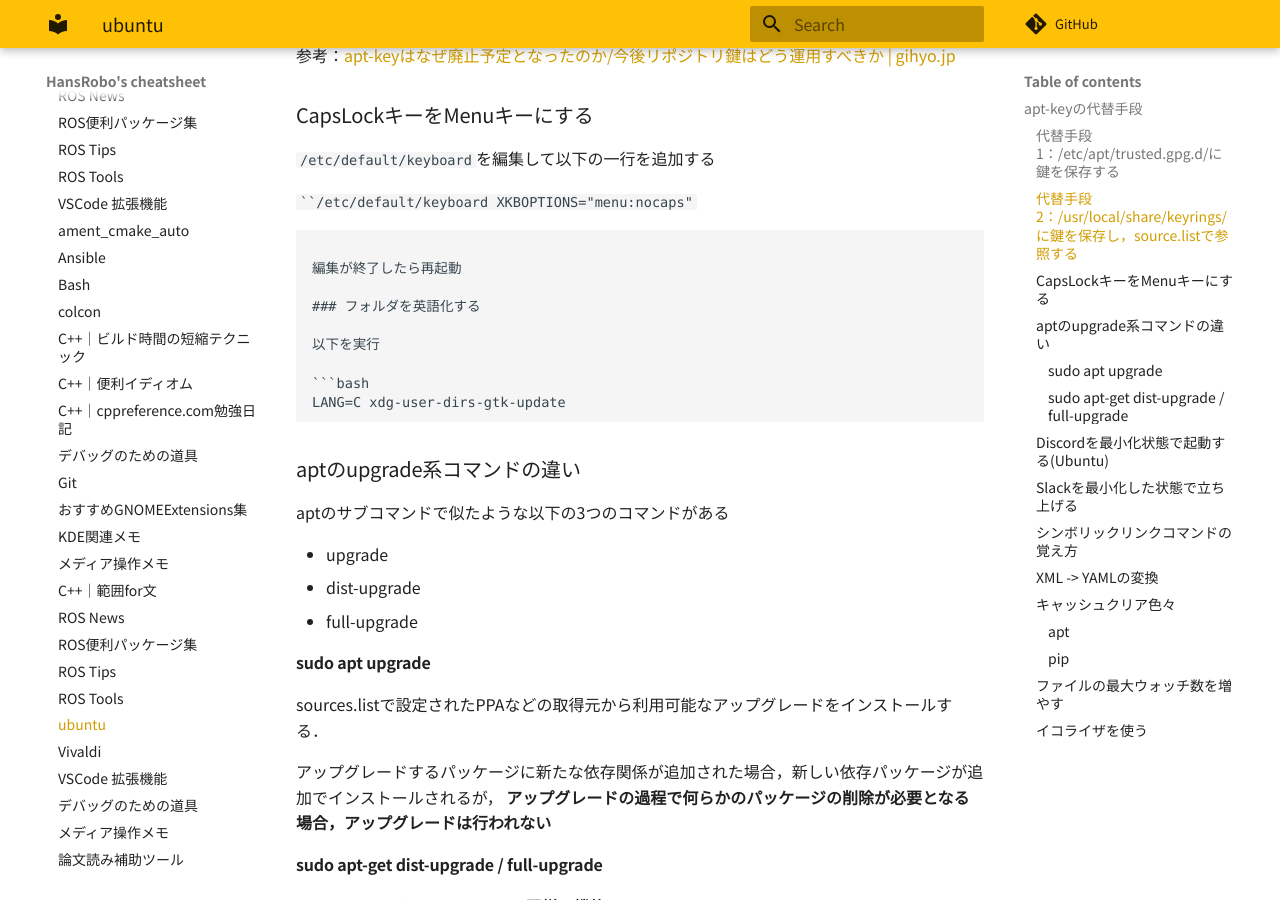
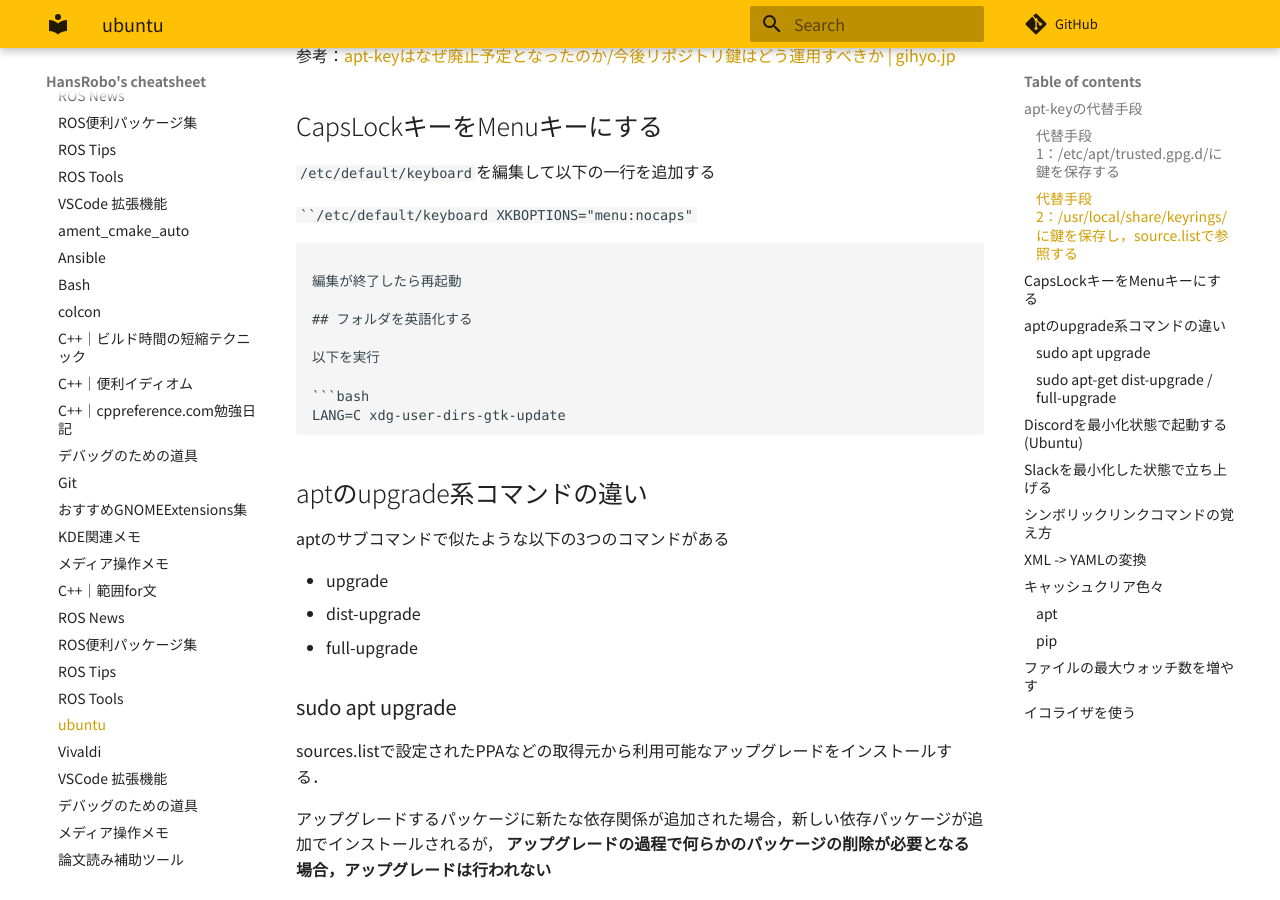
Before and after one commit to HansRobo/mycheatsheet_mkdocs, an MkDocs documentation site: the page built from docs/cheatsheets/ubuntu.md, in a window 1280 px wide and 900 px high, scrolled down 642 px. Built offline with MkDocs 1.6.1 and Material for MkDocs 9.7.7, drawn with Linux system fonts in a browser that asks for light colours; some web fonts are replaced; comment, search, counter and statistics services are not loaded.

````diff
--- a/docs/cheatsheets/ubuntu.md
+++ b/docs/cheatsheets/ubuntu.md
@@ -29,7 +29,7 @@ deb [arch=amd64 signed-by=/usr/local/share/keyrings/google.gpg] http://dl.google
 
 参考：[apt-keyはなぜ廃止予定となったのか/今後リポジトリ鍵はどう運用すべきか | gihyo.jp](https://gihyo.jp/admin/serial/01/ubuntu-recipe/0675#sec3)
 
-### CapsLockキーをMenuキーにする
+## CapsLockキーをMenuキーにする
 
 `/etc/default/keyboard`を編集して以下の一行を追加する
 
@@ -39,7 +39,7 @@ XKBOPTIONS="menu:nocaps"`
 
 編集が終了したら再起動
 
-### フォルダを英語化する
+## フォルダを英語化する
 
 以下を実行
 
@@ -47,7 +47,7 @@ XKBOPTIONS="menu:nocaps"`
 LANG=C xdg-user-dirs-gtk-update
 ```
 
-### aptのupgrade系コマンドの違い
+## aptのupgrade系コマンドの違い
 
 aptのサブコマンドで似たような以下の3つのコマンドがある
 
@@ -55,14 +55,14 @@ aptのサブコマンドで似たような以下の3つのコマンドがある
 - dist-upgrade
 - full-upgrade
 
-#### sudo apt upgrade
+### sudo apt upgrade
 
 sources.listで設定されたPPAなどの取得元から利用可能なアップグレードをインストールする．
 
 アップグレードするパッケージに新たな依存関係が追加された場合，新しい依存パッケージが追加でインストールされるが，
 **アップグレードの過程で何らかのパッケージの削除が必要となる場合，アップグレードは行われない**
 
-#### sudo apt-get dist-upgrade / full-upgrade
+### sudo apt-get dist-upgrade / full-upgrade
 
 **dist-upgradeとfull-upgradeは同様の機能**
 
@@ -70,7 +70,7 @@ dist-upgradeはapt-getとの互換性の為に残されている気がする．
 
 **upgradeとは違い，システム全体をアップグレードするためなら既存パッケージの削除を厭わない．**
 
-### Discordを最小化状態で起動する(Ubuntu)
+## Discordを最小化状態で起動する(Ubuntu)
 
 ```bash
 discord --start-minimized
@@ -78,7 +78,7 @@ discord --start-minimized
 
 [Option for Discord to start minimized on Linux](https://support.discord.com/hc/en-us/community/posts/360048037971-Option-for-Discord-to-start-minimized-on-Linux)
 
-### Slackを最小化した状態で立ち上げる
+## Slackを最小化した状態で立ち上げる
 
 -uオプションをつける
 
@@ -86,7 +86,7 @@ discord --start-minimized
 slack -u
 ```
 
-### シンボリックリンクコマンドの覚え方
+## シンボリックリンクコマンドの覚え方
 
 なぜか，覚えられない`ln -s`
 実は`cp`や`mv`コマンドとリンク元の登録名の並びが一緒！
@@ -95,29 +95,29 @@ slack -u
  ln -s リンク元 登録名
 ```
 
-### XML -> YAMLの変換
+## XML -> YAMLの変換
 
 ```bash
 sudo apt install libxml-compile-perl libconfig-yaml-perl
 xml2yaml -x xml.xml -s schema.xsd yaml.yaml
 ```
 
-### キャッシュクリア色々
+## キャッシュクリア色々
 
-#### apt
+### apt
 
 ```bash
 sudo apt clean
 sudo apt --fix-broken install
 ```
 
-#### pip
+### pip
 
 ```bash
 rm -rf ~/.cache/pip
 ```
 
-### ファイルの最大ウォッチ数を増やす
+## ファイルの最大ウォッチ数を増やす
 
 IDEをたくさん開き過ぎたときなど，OSのファイルウォッチ数が足りない時がある
 
@@ -126,7 +126,7 @@ sudo echo "fs.inotify.max_user_watches=524288" >> /etc/sysctl.conf
 sudo sysctl -p
 ```
 
-### イコライザを使う
+## イコライザを使う
 PulseEffectsというのが便利
 ```bash
 sudo apt install lsp-plugins-lv2
````
